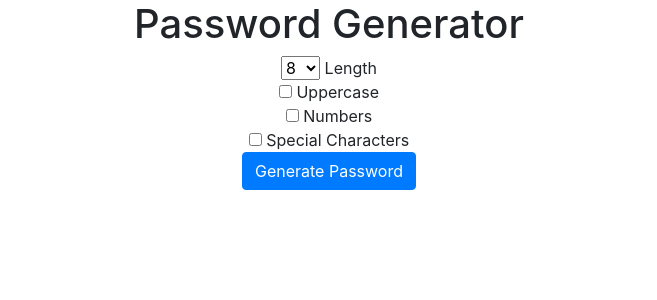
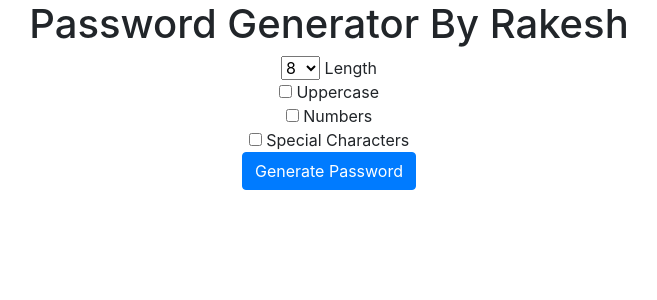
Before and after one commit to Rakesh25311/random_pass_generator, a Django app: page / in a window 1280 px wide. Shown: the top 300 px of the page, without its empty margins (311-968 px from the left). Run offline with Django 3.2, Linux system fonts and the light colour scheme; some libraries are stand-ins or nearby versions.

Commit message:
2nd commit

```diff
--- a/generator/templates/generator/home.html
+++ b/generator/templates/generator/home.html
@@ -1,7 +1,7 @@
 <link rel="stylesheet" href="https://stackpath.bootstrapcdn.com/bootstrap/4.4.1/css/bootstrap.min.css" integrity="sha384-Vkoo8x4CGsO3+Hhxv8T/Q5PaXtkKtu6ug5TOeNV6gBiFeWPGFN9MuhOf23Q9Ifjh" crossorigin="anonymous">
 
 <div class="container text-center">
-  <h1>Password Generator</h1>
+  <h1>Password Generator By Rakesh</h1>
 <form action="{% url 'password'%}" >
 <select name="length">
       <option value="6">6</option>
```
